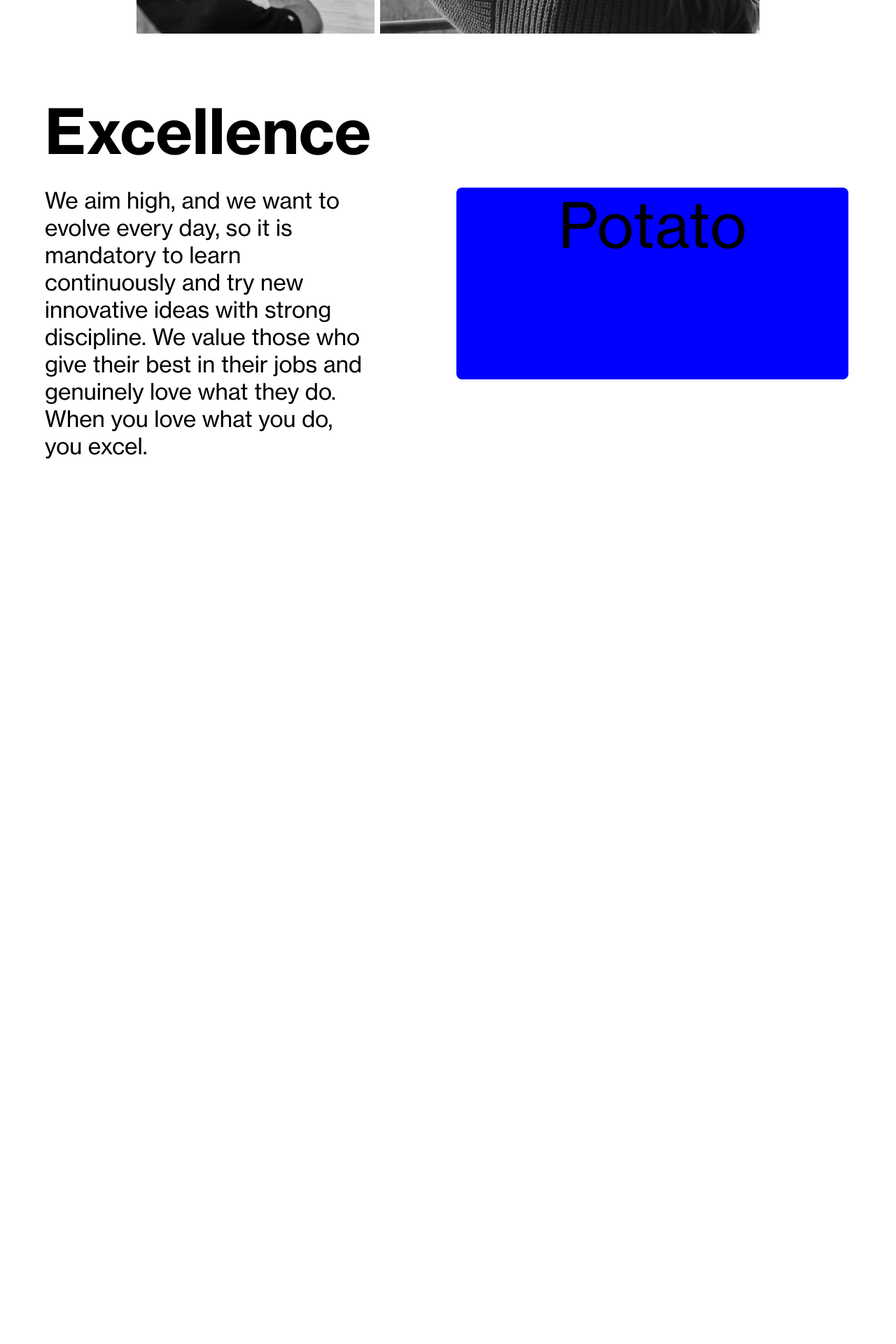
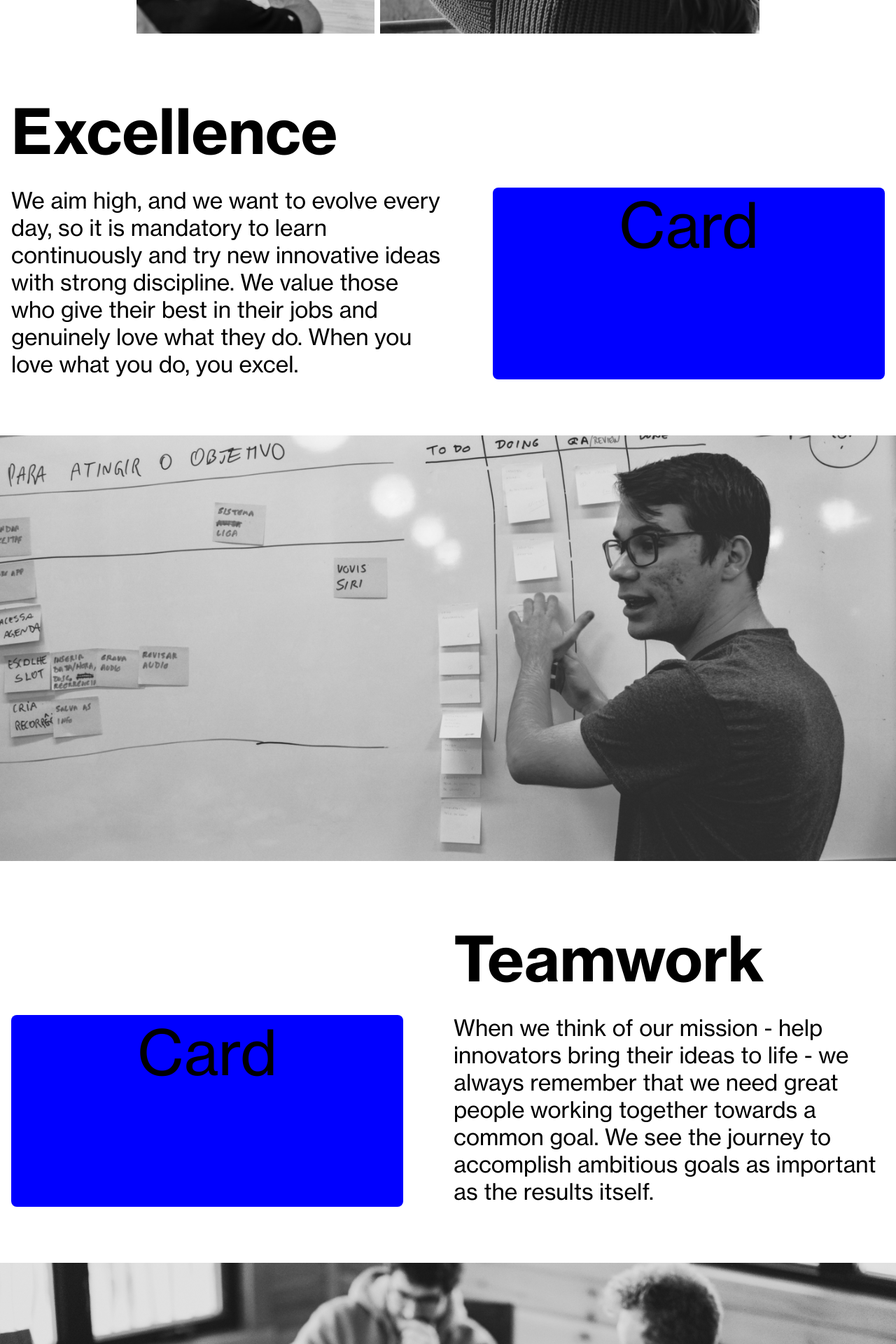
Before and after one commit to alexandreohara/brainn-lp, a React (Create React App) app: page /about-us in a window 1280 px wide. Shown: the part 1500-3420 px from the top of the page at 70% size. Before the commit the page ends 2237 px from the top, so only its background shows below. Built offline with nearby package versions, Linux system fonts and the light colour scheme; a small style sheet from the web is missing.

Commit message:
Add large photo and cards

```diff
--- a/src/pages/AboutUs.tsx
+++ b/src/pages/AboutUs.tsx
@@ -8,6 +8,8 @@ import ProductCanvasPhoto from 'assets/images/ProductCanvasPhoto.png';
 import ProductCanvasZoomed from 'assets/images/ProductCanvasZoomed.png';
 import WritingWallPostitPhoto from 'assets/images/WritingWallPostitPhoto.png';
 import WritingWallPostitZoomed from 'assets/images/WritingWallPostitZoomed.png';
+import ThiagoSantos from 'assets/images/ThiagoSantos.png';
+import Working from 'assets/images/Working.png';
 import { Col, Row } from 'react-flexbox-grid';
 
 const StyledHeader = styled.div`
@@ -126,7 +128,13 @@ const StyledWritingWallPostitZoomed = styled.img`
 `;
 
 const StyledContent = styled.div`
-  margin: 80px 64px;
+  /* margin: 80px 64px; */
+  margin: 80px auto;
+  max-width: 1600px;
+
+  @media (max-width: 1700px) {
+    margin: 80px 16px;
+  }
 
   @media (max-width: 898px) {
     margin: 40px 16px;
@@ -145,7 +153,6 @@ const StyledContentTitle = styled.div`
 const StyledContentText = styled.div`
   font-size: 32px;
   margin-top: 24px;
-  margin-right: 100px;
 
   @media (max-width: 767px) {
     margin-right: 0;
@@ -153,9 +160,11 @@ const StyledContentText = styled.div`
   }
 `;
 
-const StyledCardWrapper = styled.div`
+const StyledCardWrapper = styled.div.attrs((props: any) => ({
+  justifyContent: props.justifyContent,
+}))`
   display: flex;
-  justify-content: center;
+  justify-content: ${(props) => props.justifyContent ?? 'flex-end'};
 `;
 
 const StyledCard = styled.div`
@@ -166,6 +175,26 @@ const StyledCard = styled.div`
   height: 274px;
   width: 560px;
   text-align: center;
+`;
+
+const StyledLargePhotoWrapper = styled.div`
+  text-align: center;
+  overflow: hidden;
+  max-height: 700px;
+
+  /* @media (max-width: 1440px) {
+    position: relative;
+  } */
+`;
+
+const StyledLargePhoto = styled.img`
+  width: 100%;
+
+  @media (max-width: 1440px) {
+    /* position: absolute;
+    top: 0;
+    right: 0; */
+  }
 `;
 
 const AboutUs = () => {
@@ -186,29 +215,29 @@ const AboutUs = () => {
 
       <StyledPhotosRow>
         <StyledBoardPostitPhoto>
-          <img src={BoardPostitPhoto} alt={'board-postit-photo'} />
+          <img src={BoardPostitPhoto} alt={'board-postit'} />
         </StyledBoardPostitPhoto>
         <StyledProductCanvasPhoto>
-          <img src={ProductCanvasPhoto} alt={'product-canvas-photo'} />
+          <img src={ProductCanvasPhoto} alt={'product-canvas'} />
         </StyledProductCanvasPhoto>
         <StyledProductCanvasZoomed
           src={ProductCanvasZoomed}
           alt={'product-canvas-zoomed'}
         />
         <StyledMeetingPhoto>
-          <img src={MeetingPhoto} alt={'meeting-photo'} />
+          <img src={MeetingPhoto} alt={'meeting'} />
         </StyledMeetingPhoto>
       </StyledPhotosRow>
 
       <StyledPhotosRow>
         <StyledCodingPhoto>
-          <img src={CodingPhoto} alt={'coding-photo'} />
+          <img src={CodingPhoto} alt={'coding'} />
         </StyledCodingPhoto>
         <StyledCelebratingPhoto>
-          <img src={CelebratingPhoto} alt={'celebrating-photo'} />
+          <img src={CelebratingPhoto} alt={'celebrating'} />
         </StyledCelebratingPhoto>
         <StyledWritingWallPostitPhoto>
-          <img src={WritingWallPostitPhoto} alt={'writing-wall-postit-photo'} />
+          <img src={WritingWallPostitPhoto} alt={'writing-wall-postit'} />
         </StyledWritingWallPostitPhoto>
         <StyledWritingWallPostitZoomed
           src={WritingWallPostitZoomed}
@@ -229,7 +258,55 @@ const AboutUs = () => {
           </Col>
           <Col md={6} className={'hidden-xs hidden-sm'}>
             <StyledCardWrapper>
-              <StyledCard>Potato</StyledCard>
+              <StyledCard>Card</StyledCard>
+            </StyledCardWrapper>
+          </Col>
+        </Row>
+      </StyledContent>
+
+      <StyledLargePhotoWrapper>
+        <StyledLargePhoto src={ThiagoSantos} />
+      </StyledLargePhotoWrapper>
+
+      <StyledContent>
+        <Row center={'xs'} start={'md'}>
+          <Col md={6} className={'hidden-xs hidden-sm'}>
+            <StyledCardWrapper justifyContent={'flex-start'}>
+              <StyledCard>Card</StyledCard>
+            </StyledCardWrapper>
+          </Col>
+          <Col sm={12} md={6}>
+            <StyledContentTitle>Teamwork</StyledContentTitle>
+            <StyledContentText>
+              When we think of our mission - help innovators bring their ideas
+              to life - we always remember that we need great people working
+              together towards a common goal. We see the journey to accomplish
+              ambitious goals as important as the results itself.
+            </StyledContentText>
+          </Col>
+        </Row>
+      </StyledContent>
+
+      <StyledLargePhotoWrapper>
+        <StyledLargePhoto src={Working} />
+      </StyledLargePhotoWrapper>
+
+      <StyledContent>
+        <Row center={'xs'} start={'md'}>
+          <Col sm={12} md={6}>
+            <StyledContentTitle>Learning</StyledContentTitle>
+            <StyledContentText>
+              Our job has a high level of uncertainty and complexity, usually
+              combining expertise from people from different backgrounds,
+              requiring a lot of experience to get the right job done most
+              effectively. Our knowledge is always expired by default because of
+              the fast-paced innovation happening around the globe. That&apos;s
+              why we need to learn. Fast.
+            </StyledContentText>
+          </Col>
+          <Col md={6} className={'hidden-xs hidden-sm'}>
+            <StyledCardWrapper>
+              <StyledCard>Card</StyledCard>
             </StyledCardWrapper>
           </Col>
         </Row>
```
Also changed, not shown: src/assets/images/Working.png (added).
